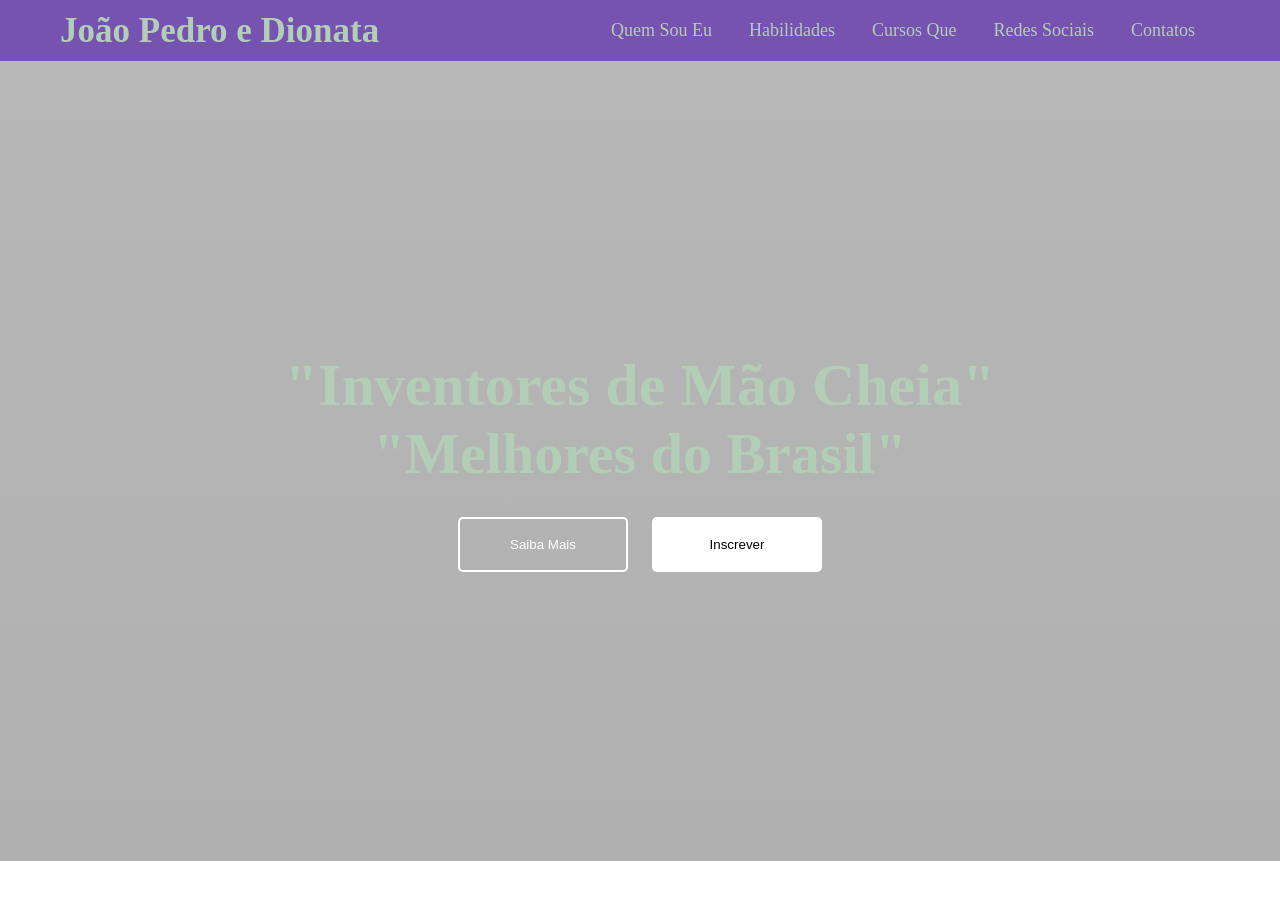
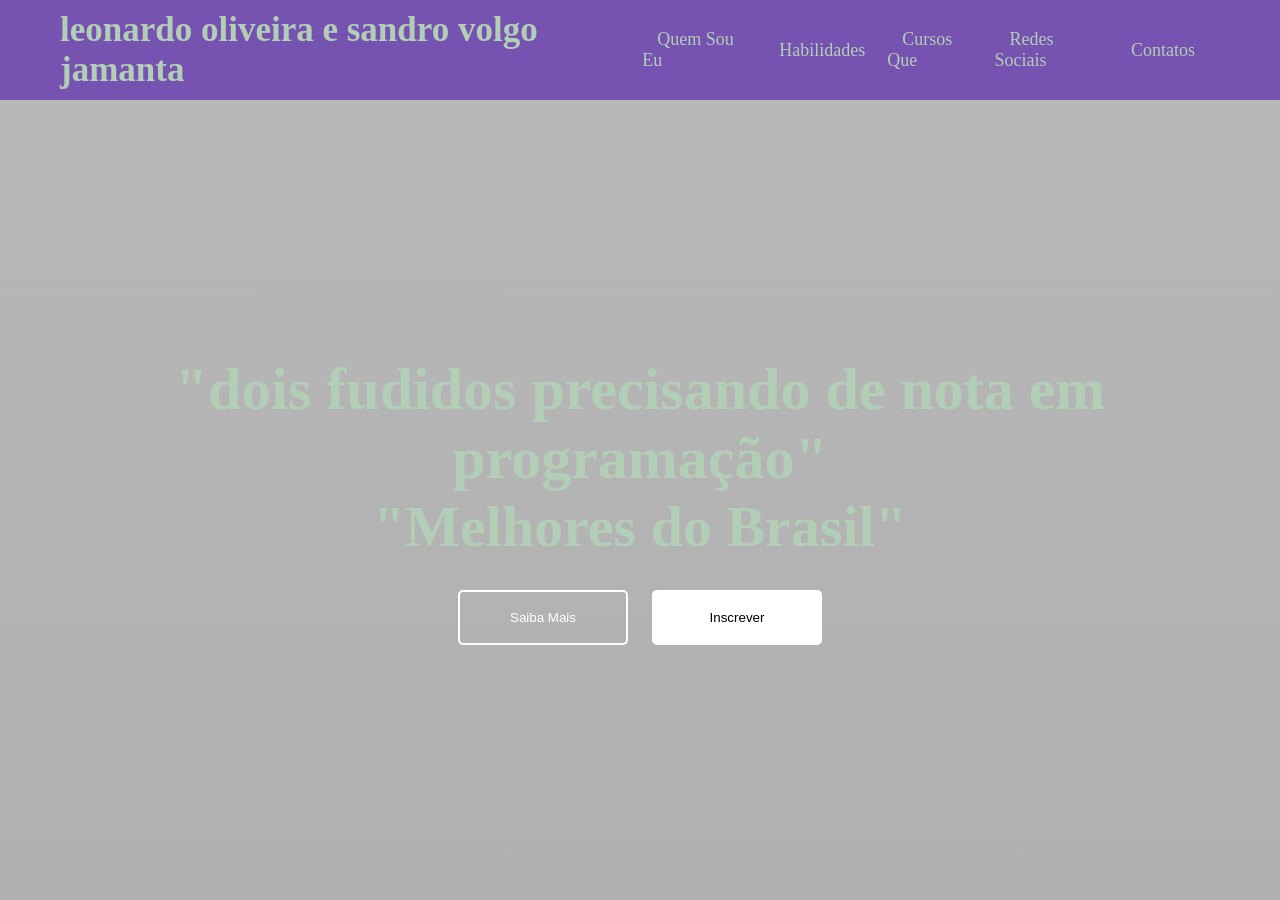
Before and after one commit to leonardo271516/site--simples, a plain HTML site: page index.html in a window 1280 px wide. Before the commit the page ends 861 px from the top, so only its background shows below. Drawn offline with Linux system fonts and the light colour scheme.

Commit message:
Update index.html

```diff
--- a/index.html
+++ b/index.html
@@ -14,7 +14,7 @@
     <nav>
 
         <div class="logo">
-            <a href="index.html"> João Pedro e Dionata</a>
+            <a href="index.html"> leonardo oliveira e  sandro volgo jamanta</a>
 
         </div>
 
@@ -31,7 +31,7 @@
 
     <section class="banner">
         <div class="texto">
-            <h1 class="titulo"> "Inventores de Mão Cheia"</h1>
+            <h1 class="titulo"> "dois fudidos precisando de nota em programação"</h1>
             <h2 class="sub_titulo"> "Melhores do Brasil"</h2>
             <div class="botoes">
                 <button class="n-overlay">Saiba Mais</button>
```
